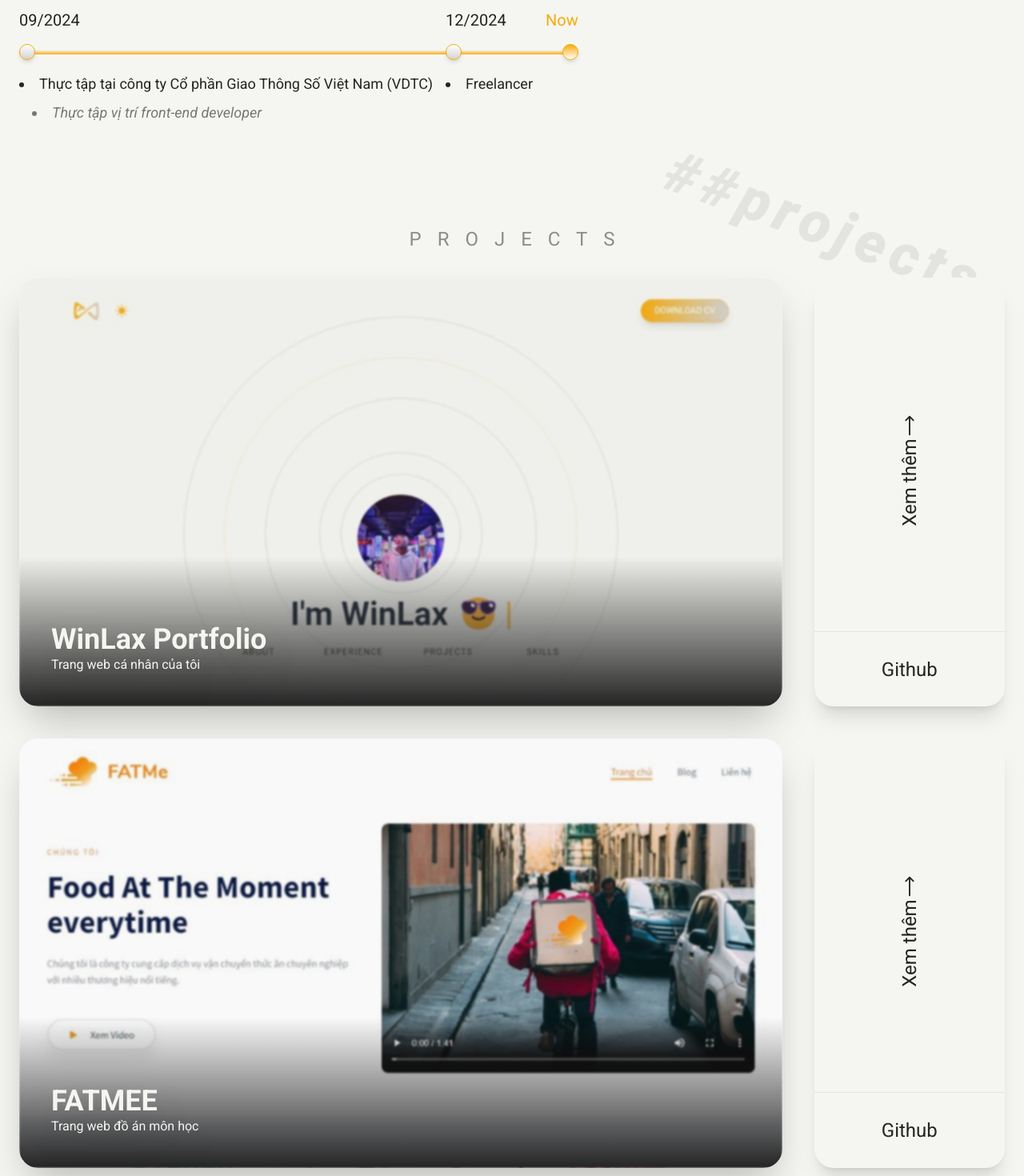
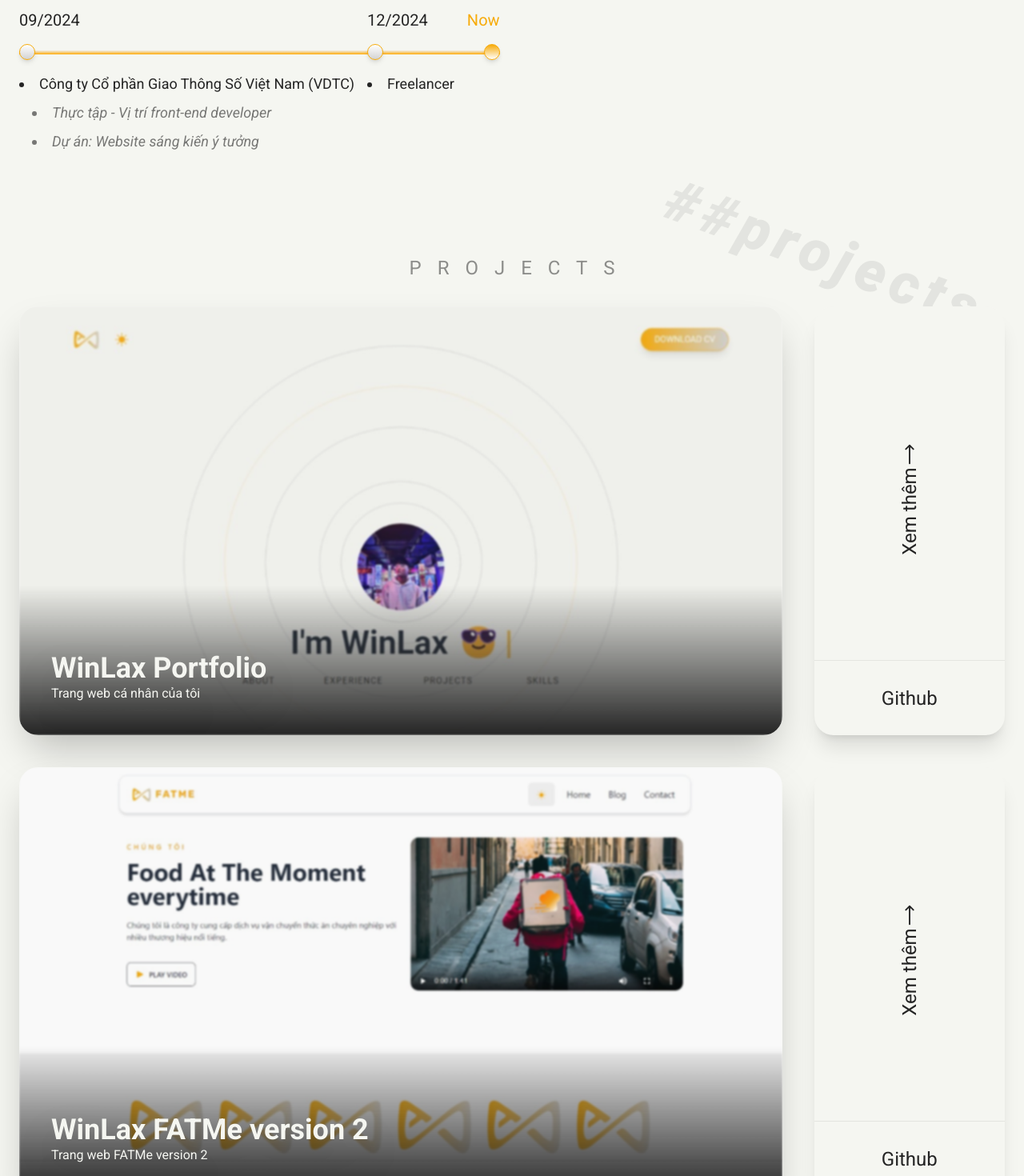
Before and after one commit to 2108win/winlax-portfolio, a Next.js app: page / in a window 1280 px wide. Shown: the part 1780-3250 px from the top of the page at 80% size. Built offline with nearby package versions, Linux system fonts and the light colour scheme.

Commit message:
Refactor code and update project links

```diff
--- a/components/Experience.tsx
+++ b/components/Experience.tsx
@@ -2,10 +2,8 @@
 
 type Props = {
   year?: string;
-  content1?: string;
-  content1_1?: string;
-  content2?: string;
-  content2_1?: string;
+  main?: string[];
+  description?: string[];
 };
 
 export default function Experience({}: Props) {
@@ -13,34 +11,35 @@
   const timelines: Props[] = [
     {
       year: "2016",
-      content1: "Học trường THPT Chuyên Hùng Vương Gia Lai",
-      content1_1: "Chuyên Tin",
+      main: ["Học trường THPT Chuyên Hùng Vương Gia Lai"],
+      description: ["Chuyên Tin"],
     },
     {
       year: "2019",
-      content1: "Học trường Đại học Công Nghệ Thông Tin - ĐHQG",
-      content1_1: "Chuyên ngành Công nghệ thông tin chất lượng cao - Định hướng Nhật Bản",
+      main: ["Học trường Đại học Công Nghệ Thông Tin - ĐHQG"],
+      description: ["Chuyên ngành Công nghệ thông tin chất lượng cao - Định hướng Nhật Bản"],
     },
     {
       year: "2022",
-      content1: "Tìm tòi học hỏi thêm Javascript và ReactJS căn bản",
+      main: ["Tìm tòi học hỏi thêm Javascript và ReactJS căn bản"],
     },
     {
       year: "2023",
-      content1: "Tự thực hành và tìm tòi chuyên sâu hơn về HTML, CSS, ReactJS.",
-      content2: "Có định hướng sau khi tốt nghiệp và con đường phát triển sự nghiệp rõ ràng",
-      content2_1: "",
+      main: [
+        "Tự thực hành và tìm tòi chuyên sâu hơn về HTML, CSS, ReactJS.",
+        "Có định hướng sau khi tốt nghiệp và con đường phát triển sự nghiệp rõ ràng",
+      ],
     },
   ];
   const timelines2: Props[] = [
     {
       year: "09/2024",
-      content1: "Thực tập tại công ty Cổ phần Giao Thông Số Việt Nam (VDTC)",
-      content1_1: "Thực tập vị trí front-end developer",
+      main: ["Công ty Cổ phần Giao Thông Số Việt Nam (VDTC)"],
+      description: ["Thực tập - Vị trí front-end developer", "Dự án: Website sáng kiến ý tưởng"],
     },
     {
       year: "12/2024",
-      content1: "Freelancer",
+      main: ["Freelancer"],
     },
   ];
   return (
@@ -57,27 +56,23 @@
       {/* timelines */}
       <div className="flex flex-col items-start gap-8">
         <div className="relative flex flex-col gap-4 timelines lg:flex-row text-grayDark dark:text-grayLight h-fit">
-          {timelines.map((item) => {
+          {timelines.map((item, index) => {
             return (
               <>
-                <div className="flex items-start gap-4 timeline lg:flex-col">
+                <div key={index} className="flex items-start gap-4 timeline lg:flex-col">
                   <span className="timeline-time min-w-[69px] leading-none text-lg md:text-xl transition-all duration-300">
                     {item.year}
                   </span>
                   <div className="z-10 dot"></div>
                   <ul className="space-y-2 text-base text-left md:text-lg">
-                    <li className="list-disc list-inside">{item.content1}</li>
-                    {item.content1_1 && (
-                      <li className="ml-4 italic list-disc list-inside opacity-60">
-                        {item.content1_1}
+                    {item.main && item.main.map((item, index) => (
+                      <li key={index} className="list-disc list-inside">{item}</li>
+                    ))}
+                    {item.description && item.description.map((item, index) => (
+                      <li key={index} className="ml-4 italic list-disc list-inside opacity-60">
+                        {item}
                       </li>
-                    )}
-                    {item.content2 && <li className="list-disc list-inside">{item.content2}</li>}
-                    {item.content2_1 && (
-                      <li className="ml-4 italic list-disc list-inside opacity-60">
-                        {item.content2_1}
-                      </li>
-                    )}
+                    ))}
                   </ul>
                 </div>
               </>
@@ -91,27 +86,23 @@
           </div>
         </div>
         <div className="relative flex flex-col gap-4 timelines lg:flex-row text-grayDark dark:text-grayLight h-fit">
-          {timelines2.map((item) => {
+          {timelines2.map((item, index) => {
             return (
               <>
-                <div className="flex items-start gap-4 timeline lg:flex-col">
+                <div key={index} className="flex items-start gap-4 timeline lg:flex-col">
                   <span className="timeline-time min-w-[69px] leading-none text-lg md:text-xl transition-all duration-300">
                     {item.year}
                   </span>
                   <div className="z-10 dot"></div>
                   <ul className="space-y-2 text-base text-left md:text-lg">
-                    <li className="list-disc list-inside">{item.content1}</li>
-                    {item.content1_1 && (
-                      <li className="ml-4 italic list-disc list-inside opacity-60">
-                        {item.content1_1}
+                    {item.main && item.main.map((item, index) => (
+                      <li key={index} className="list-disc list-inside">{item}</li>
+                    ))}
+                    {item.description && item.description.map((item, index) => (
+                      <li key={index} className="ml-4 italic list-disc list-inside opacity-60">
+                        {item}
                       </li>
-                    )}
-                    {item.content2 && <li className="list-disc list-inside">{item.content2}</li>}
-                    {item.content2_1 && (
-                      <li className="ml-4 italic list-disc list-inside opacity-60">
-                        {item.content2_1}
-                      </li>
-                    )}
+                    ))}
                   </ul>
                 </div>
               </>
--- a/components/Projects.tsx
+++ b/components/Projects.tsx
@@ -15,11 +15,11 @@
     linkPreview: "https://winlax-portfolio.vercel.app/",
   },
   {
-    linkImage: "/images/projects/fatmee.jpeg",
-    title: "FATMEE",
-    description: "Trang web đồ án môn học",
-    linkGithub: "https://github.com/2108win/fatmee",
-    linkPreview: "https://fatmee.vercel.app/",
+    linkImage: "/images/projects/fatme-v2.jpeg",
+    title: "WinLax FATMe version 2",
+    description: "Trang web FATMe version 2",
+    linkGithub: "https://github.com/2108win/FATMe-v2",
+    linkPreview: "https://winlax-fatme-v2.vercel.app/",
   },
   {
     linkImage: "/images/projects/fatme-app.jpeg",
@@ -49,6 +49,13 @@
     description: "Ứng dụng đồ án môn học Java",
     linkGithub: "https://github.com/2108win/LibrarySystemManage",
     linkPreview: "https://github.com/2108win/LibrarySystemManage",
+  },
+  {
+    linkImage: "/images/projects/fatmee.jpeg",
+    title: "FATMEE",
+    description: "Trang web đồ án môn học",
+    linkGithub: "https://github.com/2108win/fatmee",
+    linkPreview: "https://fatmee.vercel.app/",
   },
 ];
 
```
Also changed, not shown: public/images/projects/fatme-v2.jpeg (added).
